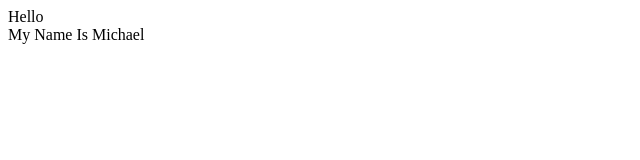
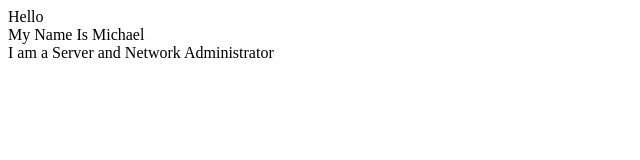
Before and after one commit to Michael-Lumula/demo-repo, a plain HTML site: page index.html in a window 1280 px wide. Shown: the whole page, without its empty margins (0-640 px from the left). Drawn offline with Linux system fonts and the light colour scheme.

Commit message:
Sunday Edits

```diff
--- a/index.html
+++ b/index.html
@@ -1,2 +1,3 @@
 <div>Hello</div>
 <div>My Name Is Michael</div>
+<div>I am a Server and Network Administrator</div>
```
Also changed, not shown: 1 other file.
